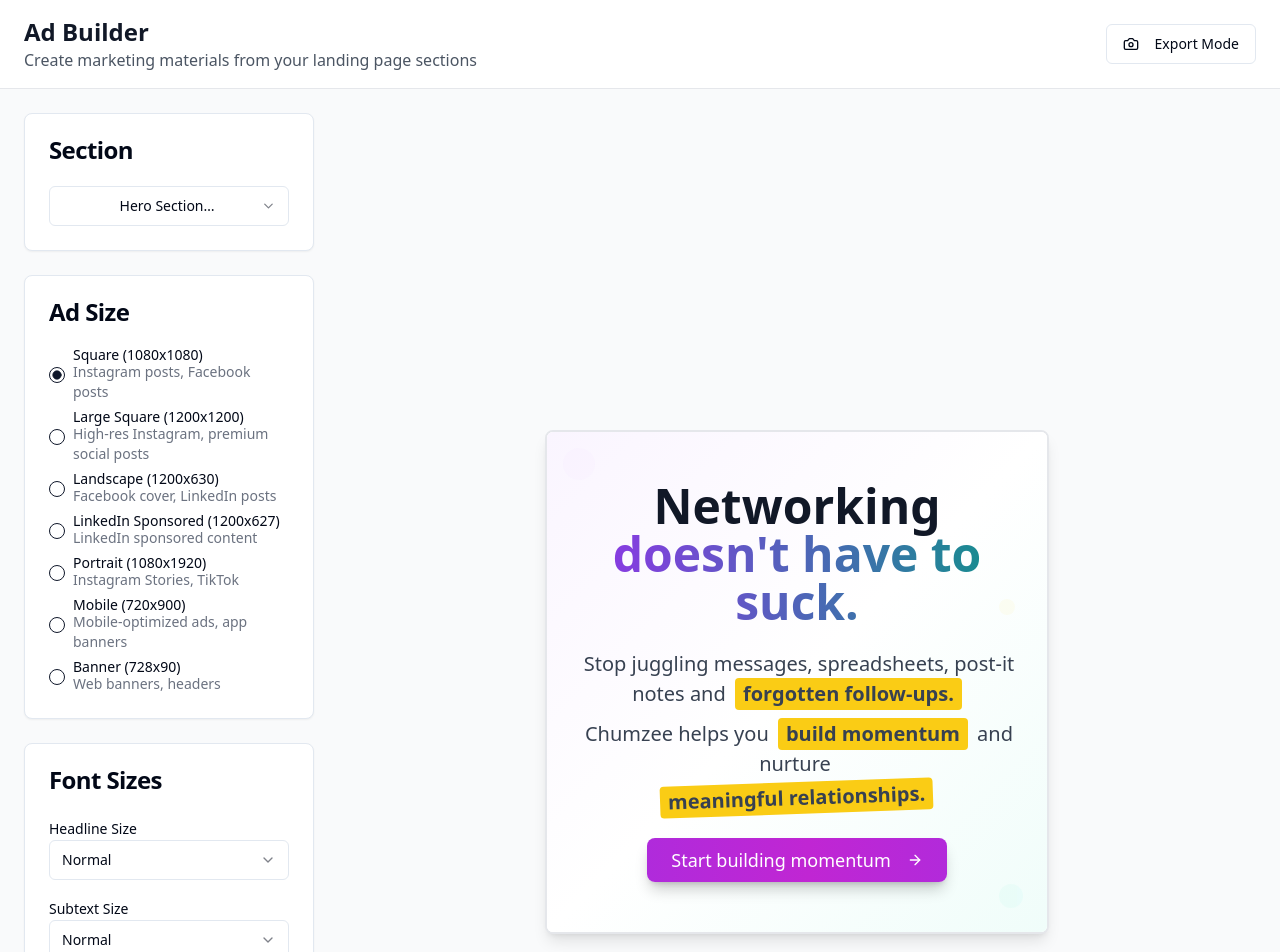
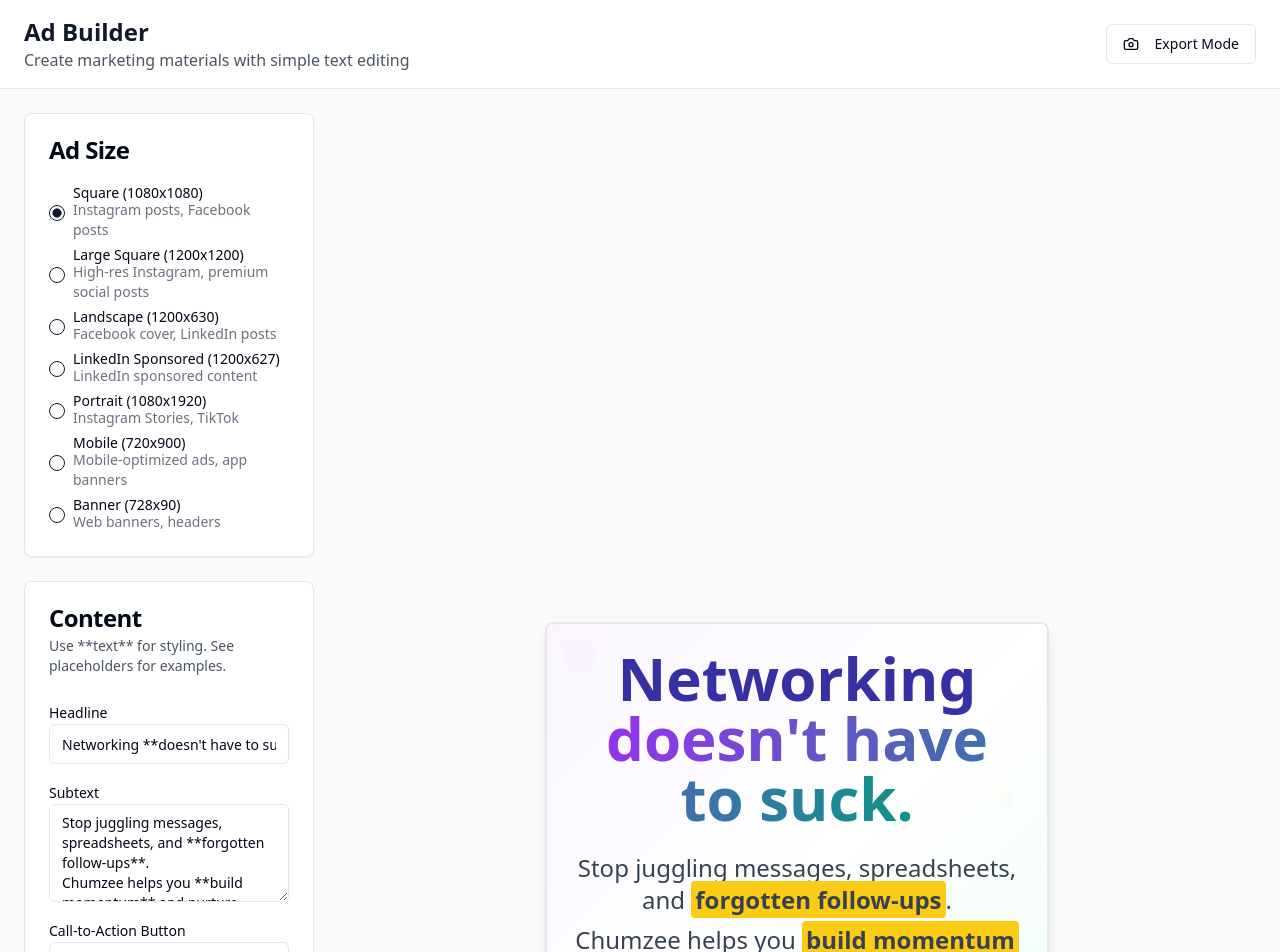
Before and after one commit to IAmRobotic/ADVERTISING-CREATOR, a React (Vite) app: page /ad-builder in a window 1280 px wide. Shown: the top 952 px of the page. Built offline with nearby package versions, Linux system fonts and the light colour scheme.

Commit message:
Refactor AdBuilder component to simplify content editing with text input fields. Removed click-to-edit functionality and added markdown-style text parsing for gradients and highlights. Updated font size controls and improved overall layout for better user experience. Version updated to 2.5.

```diff
--- a/src/pages/AdBuilder.tsx
+++ b/src/pages/AdBuilder.tsx
@@ -1,41 +1,36 @@
 /**
  * Ad Builder - Landing Page Content to Marketing Materials Converter
  *
- * This component creates an interface for converting landing page sections (Hero, Problem, Solution)
- * into marketing materials of various sizes. It preserves all original styling (gradients, animations,
- * typography) while making text content editable and adapting layouts for different ad formats.
+ * This component creates an interface for converting landing page sections into marketing materials
+ * of various sizes. Instead of click-to-edit, it uses simple text input boxes above the preview
+ * for easy content editing.
  *
  * Key Features:
  * - Split-screen interface: controls on left, live preview on right
- * - Section selector: choose between Hero, Problem, and Solution sections
+ * - Text input boxes: Simple headline, subtext, and CTA editing above preview
  * - Size presets: 7 different ad formats optimized for social media and web
- * - Click-to-edit text: all text content is editable in real-time
- * - Font size controls: adjustable headline and subtext sizing
+ * - Font size controls: Adjustable headline and subtext sizing for high impact
+ * - Markdown-style highlighting: **text** for gradient (headline) or highlight (subtext)
+ * - Manual line breaks: Use Enter in subtext field to control line layout
  * - Export mode: clean view for screenshots without editing controls
  * - Responsive design: adapts content to fit each ad format perfectly
  *
  * @author AI Assistant
- * @version 1.0
+ * @version 2.5
  */
 
 import React, { useState } from 'react';
 import { Button } from "@/components/ui/button";
 import { Card, CardContent, CardHeader, CardTitle } from "@/components/ui/card";
+import { Input } from "@/components/ui/input";
+import { Textarea } from "@/components/ui/textarea";
 import { Label } from "@/components/ui/label";
 import { RadioGroup, RadioGroupItem } from "@/components/ui/radio-group";
 import { Select, SelectContent, SelectItem, SelectTrigger, SelectValue } from "@/components/ui/select";
-import { Camera, Download } from "lucide-react";
-import EditableHero from "@/components/ads/EditableHero";
-import EditableProblem from "@/components/ads/EditableProblem";
-import EditableSolution from "@/components/ads/EditableSolution";
+import { Camera, ArrowRight } from "lucide-react";
 
 /**
  * Ad size presets with dimensions optimized for different platforms
- * Each preset includes:
- * - id: unique identifier for the preset
- * - name: display name showing actual pixel dimensions
- * - width/height: CSS dimensions for preview (scaled down from actual)
- * - description: platforms and use cases for this size
  */
 const adSizes = [
   { id: 'square', name: 'Square (1080x1080)', width: '500px', height: '500px', description: 'Instagram posts, Facebook posts' },
@@ -48,31 +43,189 @@ const adSizes = [
 ];
 
 /**
- * Section types that can be edited
- * Each section corresponds to a component from the original landing page:
- * - hero: Main value proposition with call-to-action button
- * - problem: Pain points and challenges the product solves
- * - solution: Features and benefits of the product
+ * Helper function to parse text for gradient effect in headline
+ * - Text wrapped in **text** gets the gradient
  */
-const sections = [
-  { id: 'hero', name: 'Hero Section', description: 'Main headline with call-to-action' },
-  { id: 'problem', name: 'Problem Section', description: 'Pain points and challenges' },
-  { id: 'solution', name: 'Solution Section', description: 'Features and benefits' },
-];
+const parseGradientText = (text: string) => {
+  const parts = text.split(/(\*\*.*?\*\*)/g);
+
+  return parts.map((part, index) => {
+    if (part.startsWith('**') && part.endsWith('**')) {
+      const gradientText = part.slice(2, -2); // Remove ** markers
+      return (
+        <span key={index} className="text-transparent bg-clip-text bg-gradient-to-r from-purple-600 to-teal-600">
+          {gradientText}
+        </span>
+      );
+    }
+    return <span key={index}>{part}</span>;
+  });
+};
 
 /**
- * AdBuilder Component
- *
- * Main component that orchestrates the ad building interface. Manages all state for
- * section selection, content editing, size selection, and export functionality.
- *
- * @returns {JSX.Element} The complete ad builder interface
+ * Helper function to parse text with markdown-style highlighting
+ * - Text wrapped in **text** gets highlighted
+ * - Text wrapped in **~text~** gets highlighted and tilted
+ */
+const parseHighlightedText = (text: string) => {
+  const parts = text.split(/(\*\*.*?\*\*)/g);
+
+  return parts.map((part, index) => {
+    if (part.startsWith('**') && part.endsWith('**')) {
+      let highlightText = part.slice(2, -2); // Remove ** markers
+      let isTilted = false;
+
+      // Check for tilted marker (~)
+      if (highlightText.startsWith('~') && highlightText.endsWith('~')) {
+        highlightText = highlightText.slice(1, -1);
+        isTilted = true;
+      }
+
+      const className = `bg-yellow-400 font-bold px-1 py-0.5 rounded ${isTilted ? 'inline-block rotate-[-2deg]' : ''}`;
+
+      return (
+        <span key={index} className={className}>
+          {highlightText}
+        </span>
+      );
+    }
+    return <span key={index}>{part}</span>;
+  });
+};
+
+/**
+ * Simple Ad Preview Component
+ * Renders the ad creative using the provided text content with user-controlled font sizes
+ */
+interface AdPreviewProps {
+  headline: string;
+  subtext: string;
+  ctaText: string;
+  adSize: { id: string; width: string; height: string };
+  fontSizes: { headline: string; subtext: string };
+}
+
+const AdPreview: React.FC<AdPreviewProps> = ({ headline, subtext, ctaText, adSize, fontSizes }) => {
+
+  /**
+   * Get font size classes based on user selection and text type
+   * Maps user-friendly size names to Tailwind responsive font classes
+   */
+  const getFontSizeClasses = (type: 'headline' | 'subtext', baseSize: string) => {
+    const sizeMap = {
+      headline: {
+        small: 'text-3xl sm:text-4xl md:text-5xl',
+        normal: 'text-4xl sm:text-5xl md:text-6xl',
+        large: 'text-5xl sm:text-6xl md:text-7xl',
+        xl: 'text-6xl sm:text-7xl md:text-8xl'
+      },
+      subtext: {
+        small: 'text-base sm:text-lg',
+        normal: 'text-lg sm:text-xl md:text-2xl',
+        large: 'text-xl sm:text-2xl md:text-3xl'
+      }
+    };
+
+    const userSize = type === 'headline' ? fontSizes.headline : fontSizes.subtext;
+    return sizeMap[type][userSize as keyof typeof sizeMap[typeof type]] || baseSize;
+  };
+
+  // Calculate responsive classes based on ad size
+  const getResponsiveClasses = () => {
+    const isBanner = adSize.id === 'banner';
+    const isPortrait = adSize.id === 'portrait';
+    const isLandscape = adSize.id === 'landscape' || adSize.id === 'linkedin-sponsored';
+
+    if (isBanner) {
+      return {
+        container: 'p-2',
+        heading: getFontSizeClasses('headline', 'text-xl leading-tight') + ' font-bold leading-tight',
+        subtext: getFontSizeClasses('subtext', 'text-xs leading-tight') + ' leading-tight',
+        button: 'px-2 py-1 text-sm',
+        spacing: 'mb-1'
+      };
+    }
+
+    if (isPortrait) {
+      return {
+        container: 'p-4',
+        heading: getFontSizeClasses('headline', 'text-4xl leading-tight') + ' font-bold leading-tight',
+        subtext: getFontSizeClasses('subtext', 'text-lg leading-snug') + ' leading-snug',
+        button: 'px-4 py-2 text-base',
+        spacing: 'mb-3'
+      };
+    }
+
+    if (isLandscape) {
+      return {
+        container: 'p-4',
+        heading: getFontSizeClasses('headline', 'text-5xl leading-tight') + ' font-bold leading-tight',
+        subtext: getFontSizeClasses('subtext', 'text-xl leading-snug') + ' leading-snug',
+        button: 'px-4 py-2 text-lg',
+        spacing: 'mb-4'
+      };
+    }
+
+    // Square and other formats (default)
+    return {
+      container: 'p-6',
+      heading: getFontSizeClasses('headline', 'text-6xl leading-tight') + ' font-bold leading-tight',
+      subtext: getFontSizeClasses('subtext', 'text-2xl leading-snug') + ' leading-snug',
+      button: 'px-6 py-3 text-xl',
+      spacing: 'mb-6'
+    };
+  };
+
+  const classes = getResponsiveClasses();
+
+  return (
+    <div className={`relative ${classes.container} overflow-hidden h-full flex flex-col justify-center bg-gradient-to-br from-purple-50 via-white to-teal-50`}>
+      {/* Subtle decorative background pattern */}
+      <div className="absolute inset-0 opacity-10">
+        <div className="absolute top-4 left-4 w-8 h-8 bg-purple-200 rounded-full"></div>
+        <div className="absolute bottom-6 right-6 w-6 h-6 bg-teal-200 rounded-full"></div>
+        <div className="absolute top-1/3 right-8 w-4 h-4 bg-yellow-200 rounded-full"></div>
+      </div>
+
+      <div className="text-center relative z-10">
+        {/* Main Headline */}
+        <h1 className={`${classes.heading} text-indigo-800 ${classes.spacing}`}>
+          {parseGradientText(headline)}
+        </h1>
+
+        {/* Subtext - only show in larger formats */}
+        {adSize.id !== 'banner' && subtext && (
+          <div className={`${classes.subtext} text-gray-700 ${classes.spacing} max-w-full mx-auto`}>
+            {subtext.split('\n').map((line, i) => (
+              <div key={i} className={i > 0 ? 'mt-2' : ''}>
+                {parseHighlightedText(line)}
+              </div>
+            ))}
+          </div>
+        )}
+
+        {/* CTA Button */}
+        {ctaText && (
+          <div className="flex justify-center">
+            <Button
+              size="lg"
+              className={`bg-gradient-to-r from-purple-600 to-teal-600 hover:from-purple-700 hover:to-teal-700 text-white ${classes.button} rounded-lg shadow-lg hover:shadow-xl hover:scale-105 transition-all duration-300`}
+            >
+              {ctaText}
+              <ArrowRight className="ml-2 h-4 w-4" />
+            </Button>
+          </div>
+        )}
+      </div>
+    </div>
+  );
+};
+
+/**
+ * Main AdBuilder Component
  */
 const AdBuilder = () => {
-  // ========== INTERFACE CONTROL STATE ==========
-
-  /** Currently selected section (hero, problem, or solution) */
-  const [selectedSection, setSelectedSection] = useState('hero');
+  // ========== STATE ==========
 
   /** Currently selected ad size preset */
   const [selectedSize, setSelectedSize] = useState('square');
@@ -80,139 +233,62 @@ const AdBuilder = () => {
   /** Whether export mode is active (hides controls for clean screenshots) */
   const [isExportMode, setIsExportMode] = useState(false);
 
-  // ========== CONTENT STATE ==========
-
-  /**
-   * Hero section content state
-   * Contains all editable text fields for the hero section including:
-   * - Main headline and highlighted text
-   * - Subheadings with highlight words
-   * - Call-to-action button text
-   */
-  const [heroContent, setHeroContent] = useState({
-    mainHeadline: 'Networking',
-    highlightedText: "doesn't have to suck.",
-    subHeadline1: 'Stop juggling messages, spreadsheets, post-it notes and',
-    highlight1: 'forgotten follow-ups.',
-    subHeadline2: 'Chumzee helps you',
-    highlight2: 'build momentum',
-    subHeadline3: 'and nurture',
-    highlight3: 'meaningful relationships.',
-    ctaText: 'Start building momentum'
+  /** Ad content that user can edit */
+  const [adContent, setAdContent] = useState({
+    headline: "Networking **doesn't have to suck.**",
+    subtext: `Stop juggling messages, spreadsheets, and **forgotten follow-ups**.
+Chumzee helps you **build momentum** and nurture
+**~meaningful relationships~**.`,
+    ctaText: "Start building momentum"
   });
 
-  /**
-   * Font size controls for hero section
-   * Allows users to adjust headline and subtext sizes independently
-   */
+  /** Font size controls for headline and subtext */
   const [fontSizes, setFontSizes] = useState({
-    heroHeadline: 'normal', // Options: small, normal, large, xl
-    heroSubtext: 'normal'   // Options: small, normal, large
-  });
-
-  /**
-   * Problem section content state
-   * Contains all editable text for problem section including main headline,
-   * highlighted text, sub-descriptions, and transitional text
-   */
-  const [problemContent, setProblemContent] = useState({
-    mainHeadline: 'Just applying to jobs',
-    highlightedText: 'is a dead end.',
-    subText1: 'You know you should be networking more.',
-    subText2: 'Building meaningful relationships shouldn\'t feel so',
-    highlight1: 'overwhelming and draining.',
-    transitionalText: 'Without structure and a plan, it\'s all just busywork.'
-  });
-
-  /**
-   * Solution section content state
-   * Contains all editable text for solution section including descriptions
-   * and multiple highlighted phrases
-   */
-  const [solutionContent, setSolutionContent] = useState({
-    mainHeadline: 'From networking chaos to career momentum.',
-    description: 'One organized system. Every interaction, note, and meeting',
-    highlight1: 'syncs automatically.',
-    highlight2: 'AI suggestions',
-    description2: 'and visual progress tracking turn networking from a daunting task into',
-    highlight3: 'simple daily wins',
-    description3: 'you can see and feel.'
+    headline: 'normal',  // Options: small, normal, large, xl
+    subtext: 'normal'    // Options: small, normal, large
   });
 
   // ========== COMPUTED VALUES ==========
 
-  /**
-   * Get the current ad size configuration object
-   * Defaults to first size if selectedSize not found
-   */
+  /** Get the current ad size configuration object */
   const currentSize = adSizes.find(size => size.id === selectedSize) || adSizes[0];
 
   // ========== EVENT HANDLERS ==========
 
-  /**
-   * Toggle export mode on/off
-   * Export mode hides all controls for clean screenshot capture
-   */
+  /** Toggle export mode on/off */
   const handleExportMode = () => {
     setIsExportMode(!isExportMode);
   };
 
-  /**
-   * Render the appropriate editable section component based on current selection
-   *
-   * @returns {JSX.Element|null} The selected section component with proper props
-   */
-  const renderSection = () => {
-    // Common props passed to all section components
-    const commonProps = {
-      isExportMode,    // Hide editing UI when in export mode
-      adSize: currentSize  // Current size configuration for responsive styling
+  /** Update ad content field */
+  const updateContent = (field: keyof typeof adContent, value: string) => {
+    setAdContent(prev => ({
+      ...prev,
+      [field]: value
+    }));
   };
 
-    switch (selectedSection) {
-      case 'hero':
-        return (
-          <EditableHero
-            content={heroContent}
-            onChange={setHeroContent}
-            fontSizes={fontSizes}
-            {...commonProps}
-          />
-        );
-      case 'problem':
-        return (
-          <EditableProblem
-            content={problemContent}
-            onChange={setProblemContent}
-            {...commonProps}
-          />
-        );
-      case 'solution':
-        return (
-          <EditableSolution
-            content={solutionContent}
-            onChange={setSolutionContent}
-            {...commonProps}
-          />
-        );
-      default:
-        return null;
-    }
+  /** Update font size setting */
+  const updateFontSize = (type: keyof typeof fontSizes, size: string) => {
+    setFontSizes(prev => ({
+      ...prev,
+      [type]: size
+    }));
   };
 
   // ========== MAIN RENDER ==========
 
   return (
     <div className="min-h-screen bg-gray-50">
-      {/* Application Header with Title and Export Toggle */}
+      {/* Application Header */}
       <header className="bg-white border-b border-gray-200 px-6 py-4">
         <div className="max-w-7xl mx-auto flex items-center justify-between">
           <div>
             <h1 className="text-2xl font-bold text-gray-900">Ad Builder</h1>
-            <p className="text-gray-600">Create marketing materials from your landing page sections</p>
+            <p className="text-gray-600">Create marketing materials with simple text editing</p>
           </div>
           <div className="flex items-center space-x-4">
-            {/* Export Mode Toggle - hides controls for clean screenshots */}
+            {/* Export Mode Toggle */}
             <Button
               onClick={handleExportMode}
               variant={isExportMode ? "default" : "outline"}
@@ -225,7 +301,7 @@ const AdBuilder = () => {
         </div>
       </header>
 
-      {/* Main Content Area with Split Layout */}
+      {/* Main Content Area */}
       <div className="max-w-7xl mx-auto p-6">
         <div className="grid grid-cols-1 lg:grid-cols-4 gap-6">
 
@@ -233,31 +309,7 @@ const AdBuilder = () => {
           {!isExportMode && (
             <div className="lg:col-span-1 space-y-6">
 
-              {/* Section Selection Card */}
-              <Card>
-                <CardHeader>
-                  <CardTitle>Section</CardTitle>
-                </CardHeader>
-                <CardContent>
-                  <Select value={selectedSection} onValueChange={setSelectedSection}>
-                    <SelectTrigger>
-                      <SelectValue />
-                    </SelectTrigger>
-                    <SelectContent>
-                      {sections.map(section => (
-                        <SelectItem key={section.id} value={section.id}>
-                          <div>
-                            <div className="font-medium">{section.name}</div>
-                            <div className="text-sm text-gray-500">{section.description}</div>
-                          </div>
-                        </SelectItem>
-                      ))}
-                    </SelectContent>
-                  </Select>
-                </CardContent>
-              </Card>
-
-              {/* Ad Size Selection Card */}
+              {/* Ad Size Selection */}
               <Card>
                 <CardHeader>
                   <CardTitle>Ad Size</CardTitle>
@@ -277,8 +329,49 @@ const AdBuilder = () => {
                 </CardContent>
               </Card>
 
-              {/* Font Size Controls - Only show for Hero section */}
-              {selectedSection === 'hero' && (
+              {/* Content Editing */}
+              <Card>
+                <CardHeader>
+                  <CardTitle>Content</CardTitle>
+                  <p className="text-sm text-gray-600">
+                    Use **text** for styling. See placeholders for examples.
+                  </p>
+                </CardHeader>
+                <CardContent className="space-y-4">
+                  <div>
+                    <Label htmlFor="headline">Headline</Label>
+                    <Input
+                      id="headline"
+                      value={adContent.headline}
+                      onChange={(e) => updateContent('headline', e.target.value)}
+                      placeholder="e.g. Networking **doesn't suck.**"
+                    />
+                  </div>
+
+                  <div>
+                    <Label htmlFor="subtext">Subtext</Label>
+                    <Textarea
+                      id="subtext"
+                      value={adContent.subtext}
+                      onChange={(e) => updateContent('subtext', e.target.value)}
+                      placeholder="Enter supporting text... Use Enter for new lines"
+                      rows={4}
+                    />
+                  </div>
+
+                  <div>
+                    <Label htmlFor="cta">Call-to-Action Button</Label>
+                    <Input
+                      id="cta"
+                      value={adContent.ctaText}
+                      onChange={(e) => updateContent('ctaText', e.target.value)}
+                      placeholder="Enter button text..."
+                    />
+                  </div>
+                </CardContent>
+              </Card>
+
+              {/* Font Size Controls */}
               <Card>
                 <CardHeader>
                   <CardTitle>Font Sizes</CardTitle>
@@ -286,7 +379,7 @@ const AdBuilder = () => {
                 <CardContent className="space-y-4">
                   <div>
                     <Label htmlFor="headline-size" className="text-sm font-medium">Headline Size</Label>
-                      <Select value={fontSizes.heroHeadline} onValueChange={(value) => setFontSizes(prev => ({ ...prev, heroHeadline: value }))}>
+                    <Select value={fontSizes.headline} onValueChange={(value) => updateFontSize('headline', value)}>
                       <SelectTrigger>
                         <SelectValue />
                       </SelectTrigger>
@@ -300,7 +393,7 @@ const AdBuilder = () => {
                   </div>
                   <div>
                     <Label htmlFor="subtext-size" className="text-sm font-medium">Subtext Size</Label>
-                      <Select value={fontSizes.heroSubtext} onValueChange={(value) => setFontSizes(prev => ({ ...prev, heroSubtext: value }))}>
+                    <Select value={fontSizes.subtext} onValueChange={(value) => updateFontSize('subtext', value)}>
                       <SelectTrigger>
                         <SelectValue />
                       </SelectTrigger>
@@ -313,7 +406,6 @@ const AdBuilder = () => {
                   </div>
                 </CardContent>
               </Card>
-              )}
 
               {/* Instructions */}
               <Card>
@@ -321,31 +413,36 @@ const AdBuilder = () => {
                   <CardTitle>Instructions</CardTitle>
                 </CardHeader>
                 <CardContent className="text-sm text-gray-600 space-y-2">
-                  <p>1. Select a section and ad size</p>
-                  <p>2. Click text in the preview to edit</p>
-                  <p>3. Use "Export Mode" for clean screenshots</p>
-                  <p>4. Take screenshot with your preferred tool</p>
+                  <p>1. Select an ad size format</p>
+                  <p>2. Edit headline, subtext, and CTA text above</p>
+                  <p>3. Adjust font sizes as needed</p>
+                  <p>4. Use **text** for gradient/highlight, **~text~** to tilt</p>
+                  <p>5. Use Enter in subtext for line breaks</p>
+                  <p>6. Click "Export Mode" for clean screenshots</p>
                 </CardContent>
               </Card>
             </div>
           )}
 
-          {/* Right Panel - Live Preview Area */}
+          {/* Right Panel - Live Preview */}
           <div className={`${isExportMode ? 'col-span-1' : 'lg:col-span-3'} flex items-center justify-center`}>
-
-            {/* Preview Container with Ad Dimensions */}
             <div className="bg-white rounded-lg shadow-lg overflow-hidden border-2 border-gray-200">
               <div
                 className="relative bg-white"
                 style={{
-                  width: currentSize.width,      // CSS width from ad size preset
-                  height: currentSize.height,    // CSS height from ad size preset
-                  minHeight: currentSize.height, // Ensure minimum height is maintained
-                  overflow: 'hidden'             // Prevent content overflow
+                  width: currentSize.width,
+                  height: currentSize.height,
+                  minHeight: currentSize.height,
+                  overflow: 'hidden'
                 }}
               >
-                {/* Render the selected section component with current content */}
-                {renderSection()}
+                <AdPreview
+                  headline={adContent.headline}
+                  subtext={adContent.subtext}
+                  ctaText={adContent.ctaText}
+                  adSize={currentSize}
+                  fontSizes={fontSizes}
+                />
               </div>
             </div>
           </div>
```
Lines whose indentation alone changed are shown as unchanged.
